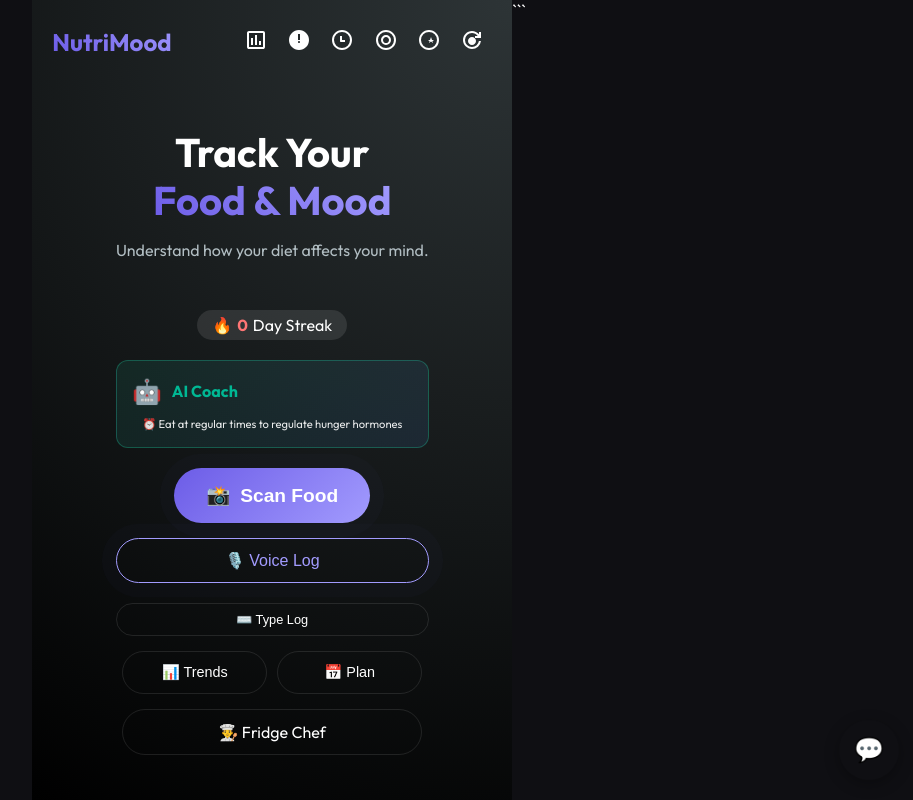
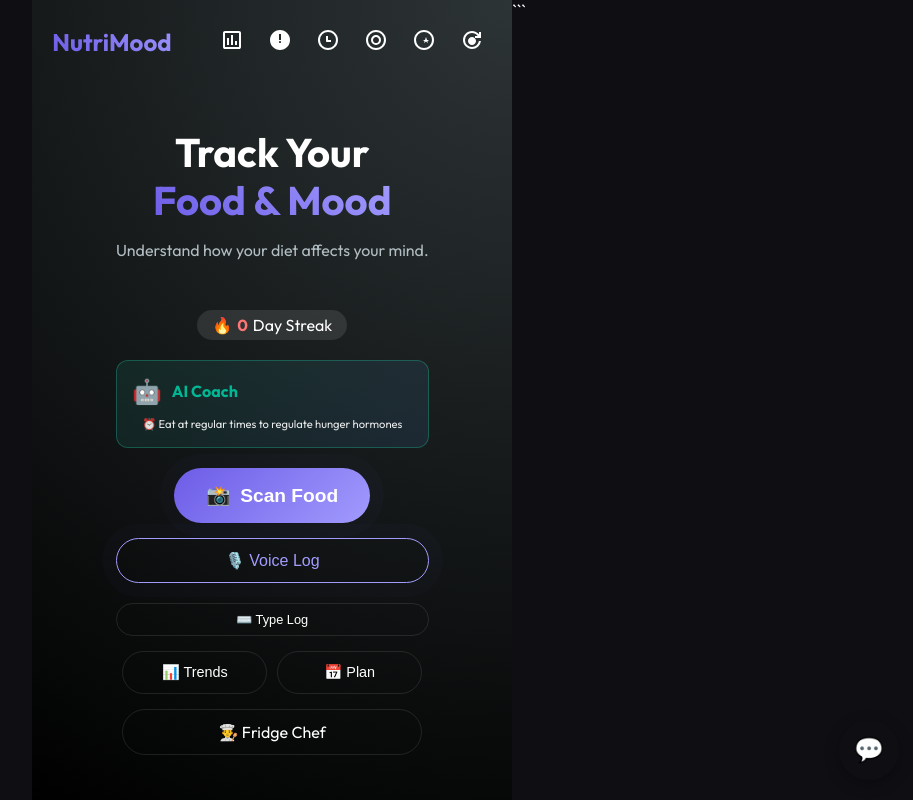
Before and after one commit to aymandwidar/EmotionalLogFoodJournal, a website with bundled scripts: page v6/index.html in a window 1280 px wide. Shown: the whole page, without its empty margins (361-1274 px from the left). Built offline with nearby package versions, Linux system fonts and the light colour scheme; files whose address does not match are found by name.

Commit message:
Fix header layout issues

```diff
--- a/v6/css/styles.css
+++ b/v6/css/styles.css
@@ -56,6 +56,7 @@ body {
     background-clip: text;
     -webkit-background-clip: text;
     -webkit-text-fill-color: transparent;
+    white-space: nowrap;
 }
 
 .icon-btn {
@@ -517,6 +518,8 @@ body {
 }
 
 .header-actions {
+    display: flex;
+    align-items: center;
     gap: 8px;
 }
 
```
